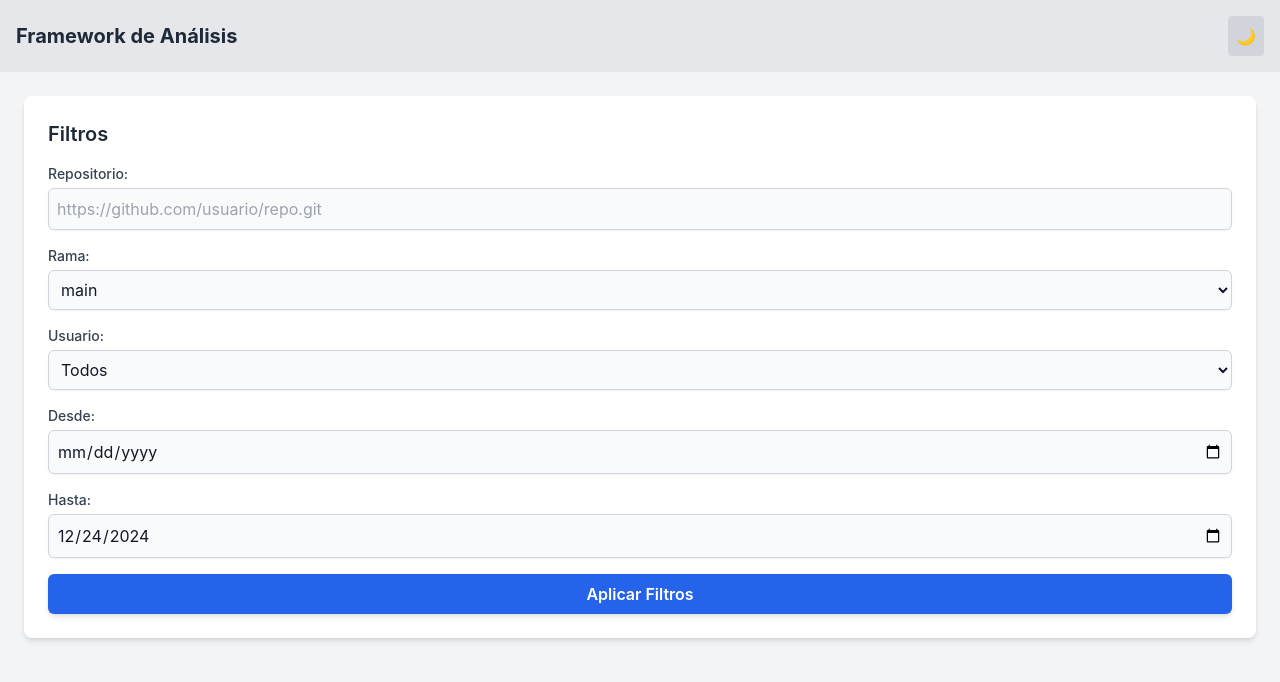
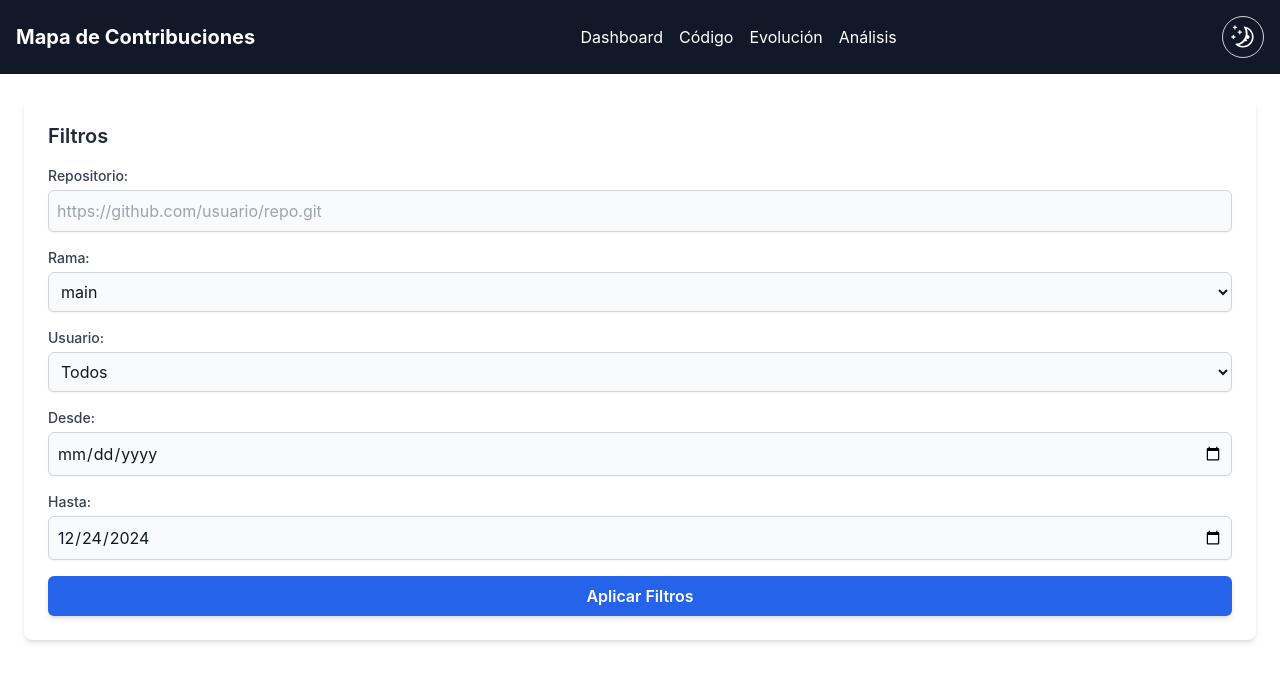
Before and after one commit to mmasias/pyReposU, a React (Vite) app in the folder Project/frontend/visualizador-codigo/: page /mapa-heatmap in a window 1280 px wide. Shown: the top 682 px of the page. Built offline with nearby package versions, Linux system fonts and the light colour scheme; what chartjs-plugin-zoom would draw is missing.

Commit message:
feat(mejorasFront):algunas mejoras en relacion al navbar y al themeswitcher

```diff
--- a/Project/frontend/visualizador-codigo/src/App.tsx
+++ b/Project/frontend/visualizador-codigo/src/App.tsx
@@ -1,14 +1,15 @@
-import React from 'react';
-import { BrowserRouter as Router, Routes, Route } from 'react-router-dom';
-import Dashboard from './pages/Dashboard';
-import Visualizador from './pages/visualizadorCodigo/Visualizador';
-import Playback from './pages/visualizadorCodigo/Playback';
-import Analisis from './pages/anaisisMultidimensional/Analisis';
-import MapaHeatmap from './pages/mapaContribuciones/MapaHeatmap';
-import MapaBubbleChart from './pages/mapaEvolucionRepo/MapaBubbleChart';
+import { BrowserRouter as Router, Routes, Route } from "react-router-dom";
+import Layout from "./components/common/Layout";
+import Dashboard from "./pages/Dashboard";
+import Visualizador from "./pages/VisualizadorCodigo/Visualizador";
+import Playback from "./pages/VisualizadorCodigo/Playback";
+import Analisis from "./pages/anaisisMultidimensional/Analisis";
+import MapaHeatmap from "./pages/MapaContribuciones/MapaHeatmap";
+import MapaBubbleChart from "./pages/mapaEvolucionRepo/MapaBubbleChart";
 
 const App: React.FC = () => (
   <Router>
+    <Layout>
       <Routes>
         <Route path="/" element={<Dashboard />} />
         <Route path="/visualizador" element={<Visualizador />} />
@@ -17,6 +18,7 @@ const App: React.FC = () => (
         <Route path="/mapa-heatmap" element={<MapaHeatmap />} />
         <Route path="/mapa-bubblechart" element={<MapaBubbleChart />} />
       </Routes>
+    </Layout>
   </Router>
 );
 
--- a/Project/frontend/visualizador-codigo/src/components/Layout.tsx
+++ /dev/null
@@ -1,31 +0,0 @@
-import React, { useState, useEffect } from "react";
-
-const Layout: React.FC<{ children: React.ReactNode }> = ({ children }) => {
-  const [darkMode, setDarkMode] = useState(false);
-
-  useEffect(() => {
-    const savedMode = localStorage.getItem("theme");
-    setDarkMode(savedMode === "dark");
-  }, []);
-
-  const toggleDarkMode = () => {
-    const newMode = !darkMode;
-    setDarkMode(newMode);
-    document.documentElement.classList.toggle("dark", newMode);
-    localStorage.setItem("theme", newMode ? "dark" : "light");
-  };
-
-  return (
-    <div className={`min-h-screen ${darkMode ? "dark bg-gray-900 text-white" : "bg-gray-100 text-gray-800"}`}>
-      <header className="p-4 flex justify-between items-center bg-gray-200 dark:bg-gray-800">
-        <h1 className="text-xl font-bold">Framework de Análisis</h1>
-        <button onClick={toggleDarkMode} className="p-2 rounded bg-gray-300 dark:bg-gray-600">
-          {darkMode ? "☀️" : "🌙"}
-        </button>
-      </header>
-      <main className="p-6">{children}</main>
-    </div>
-  );
-};
-
-export default Layout;
--- /dev/null
+++ b/Project/frontend/visualizador-codigo/src/components/common/Layout.tsx
@@ -0,0 +1,17 @@
+import { ReactNode } from "react";
+import Navbar from "../common/Navbar";
+
+interface LayoutProps {
+  children: ReactNode;
+}
+
+const Layout = ({ children }: LayoutProps) => {
+  return (
+    <div className="app-container">
+      <Navbar />
+      <main className="p-6">{children}</main>
+    </div>
+  );
+};
+
+export default Layout;
--- /dev/null
+++ b/Project/frontend/visualizador-codigo/src/components/common/Navbar.tsx
@@ -0,0 +1,51 @@
+import { Link, useLocation } from "react-router-dom";
+import ThemeSwitcher from "./ThemeSwitcher";
+
+const Navbar = () => {
+  const location = useLocation();
+
+  // Mapa de títulos según la ruta actual
+  const titles: Record<string, string> = {
+    "/": "Framework de análisis",
+    "/visualizador": "Visualizador Evolutivo de Código",
+    "/mapa-heatmap": "Mapa de Contribuciones",
+    "/mapa-bubblechart": "Evolución del Código",
+    "/analisis-multidimensional": "Análisis Multidimensional",
+  };
+
+  const links = [
+    { path: "/", label: "Dashboard" },
+    { path: "/visualizador", label: "Código" },
+    { path: "/mapa-heatmap", label: "Contribuciones" },
+    { path: "/mapa-bubblechart", label: "Evolución" },
+    { path: "/analisis-multidimensional", label: "Análisis" },
+  ];
+
+  return (
+    <nav className="bg-gray-900 text-white p-4 flex justify-between items-center">
+      {/* Título dinámico según la página */}
+      <h1 className="text-xl font-bold">
+        {titles[location.pathname] || "Framework de análisis"}
+      </h1>
+
+      <div className="flex gap-4">
+        {links.map(
+          (link) =>
+            link.path !== location.pathname && (
+              <Link
+                key={link.path}
+                to={link.path}
+                className="hover:text-gray-300 transition duration-200"
+              >
+                {link.label}
+              </Link>
+            )
+        )}
+      </div>
+
+      <ThemeSwitcher />
+    </nav>
+  );
+};
+
+export default Navbar;
--- a/Project/frontend/visualizador-codigo/src/components/ThemeSwitcher.tsx
+++ b/Project/frontend/visualizador-codigo/src/components/common/ThemeSwitcher.tsx
@@ -5,7 +5,7 @@ const ThemeSwitcher = () => {
   const [theme, setTheme] = useState(localStorage.getItem("theme") || "light");
 
   useEffect(() => {
-    document.body.classList.toggle("dark", theme === "dark");
+    document.documentElement.classList.toggle("dark", theme === "dark"); // Afecta a toda la página
     localStorage.setItem("theme", theme);
   }, [theme]);
 
--- a/Project/frontend/visualizador-codigo/src/pages/Dashboard.tsx
+++ b/Project/frontend/visualizador-codigo/src/pages/Dashboard.tsx
@@ -1,6 +1,6 @@
 import React from "react";
 import { Link } from "react-router-dom";
-import ThemeSwitcher from "../components/ThemeSwitcher";
+import ThemeSwitcher from "../components/common/ThemeSwitcher";
 
 const Dashboard = () => {
   const features = [
@@ -80,7 +80,6 @@ const Dashboard = () => {
       <header className="relative flex flex-col items-center text-center mb-10">
         <h1 className="text-4xl font-bold text-gray-800 dark:text-white">Framework de Análisis</h1>
         <div className="absolute top-4 right-4">
-          <ThemeSwitcher />
         </div>
       </header>
 
--- a/Project/frontend/visualizador-codigo/src/pages/anaisisMultidimensional/Analisis.tsx
+++ b/Project/frontend/visualizador-codigo/src/pages/anaisisMultidimensional/Analisis.tsx
@@ -3,7 +3,6 @@ import axios from "axios";
 import TablaAnalisis from "./TablaAnalisis";
 import Filtros from "./Filtros";
 import ExportarDatos from "./ExportarDatos";
-import Layout from "../../components/Layout";
 import Graficos from "../../components/Graficos";
 
 interface UserData {
@@ -75,7 +74,7 @@ const Analisis: React.FC = () => {
   );
 
   return (
-    <Layout>
+    <>
       <div className="space-y-6">
         <Filtros {...{ repoUrl, setRepoUrl, since, setSince, until, setUntil, fetchData }} />
 
@@ -116,7 +115,7 @@ const Analisis: React.FC = () => {
         <TablaAnalisis data={data} branches={branches} visibleColumns={visibleColumns} setData={setData} />
         <ExportarDatos />
       </div>
-    </Layout>
+    </>
   );
 };
 
--- a/Project/frontend/visualizador-codigo/src/pages/mapaContribuciones/MapaHeatmap.tsx
+++ b/Project/frontend/visualizador-codigo/src/pages/mapaContribuciones/MapaHeatmap.tsx
@@ -1,7 +1,6 @@
 import React, { useState } from "react";
 import FiltrosContribuciones from "../../components/FiltrosContribucionesYHeatMap";
 import Heatmap from "./HeatMap";
-import Layout from "../../components/Layout";
 import { useContributions } from "../../hooks/useContributions";
 
 const MapaHeatmap: React.FC = () => {
@@ -13,7 +12,7 @@ const MapaHeatmap: React.FC = () => {
   const { contributions, loading, fetchData } = useContributions(repoUrl, branch, startDate, endDate);
 
   return (
-    <Layout>
+    <>
       <FiltrosContribuciones {...{ repoUrl, setRepoUrl, branch, setBranch, startDate, setStartDate, endDate, setEndDate, fetchData }} />
 
       {loading ? (
@@ -21,7 +20,7 @@ const MapaHeatmap: React.FC = () => {
       ) : (
         contributions && <Heatmap data={contributions} />
       )}
-    </Layout>
+    </>
   );
 };
 
--- a/Project/frontend/visualizador-codigo/src/pages/mapaEvolucionRepo/MapaBubbleChart.tsx
+++ b/Project/frontend/visualizador-codigo/src/pages/mapaEvolucionRepo/MapaBubbleChart.tsx
@@ -1,7 +1,6 @@
 import React, { useState } from "react";
 import FiltrosContribuciones from "../../components/FiltrosContribucionesYHeatMap";
 import BubbleChart from "./BubbleChart";
-import Layout from "../../components/Layout";
 import { useContributions } from "../../hooks/useContributions";
 
 const MapaBubbleChart: React.FC = () => {
@@ -13,7 +12,7 @@ const MapaBubbleChart: React.FC = () => {
   const { bubbleData, loading, fetchData } = useContributions(repoUrl, branch, startDate, endDate);
 
   return (
-    <Layout>
+    <>
       <FiltrosContribuciones {...{ repoUrl, setRepoUrl, branch, setBranch, startDate, setStartDate, endDate, setEndDate, fetchData }} />
 
       {loading ? (
@@ -21,7 +20,7 @@ const MapaBubbleChart: React.FC = () => {
       ) : (
         bubbleData && <BubbleChart data={bubbleData} startDate={startDate} endDate={endDate} />
       )}
-    </Layout>
+    </>
   );
 };
 
--- a/Project/frontend/visualizador-codigo/src/styles/global.css
+++ b/Project/frontend/visualizador-codigo/src/styles/global.css
@@ -44,3 +44,7 @@ body.dark {
 .button-primary:hover {
   background-color: #4338ca;
 }
+html.dark, body.dark {
+  background-color: #1a1a1a !important; /* Fondo oscuro global */
+  color: white !important;
+}
```
Lines whose indentation alone changed are shown as unchanged.
